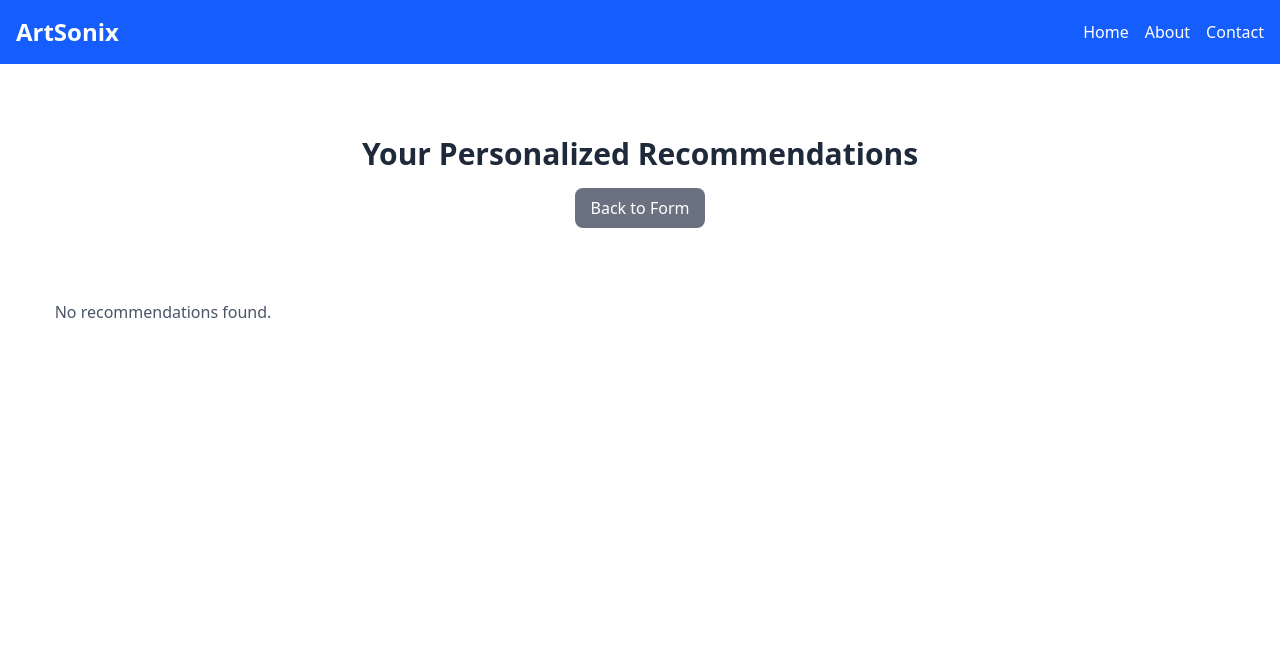
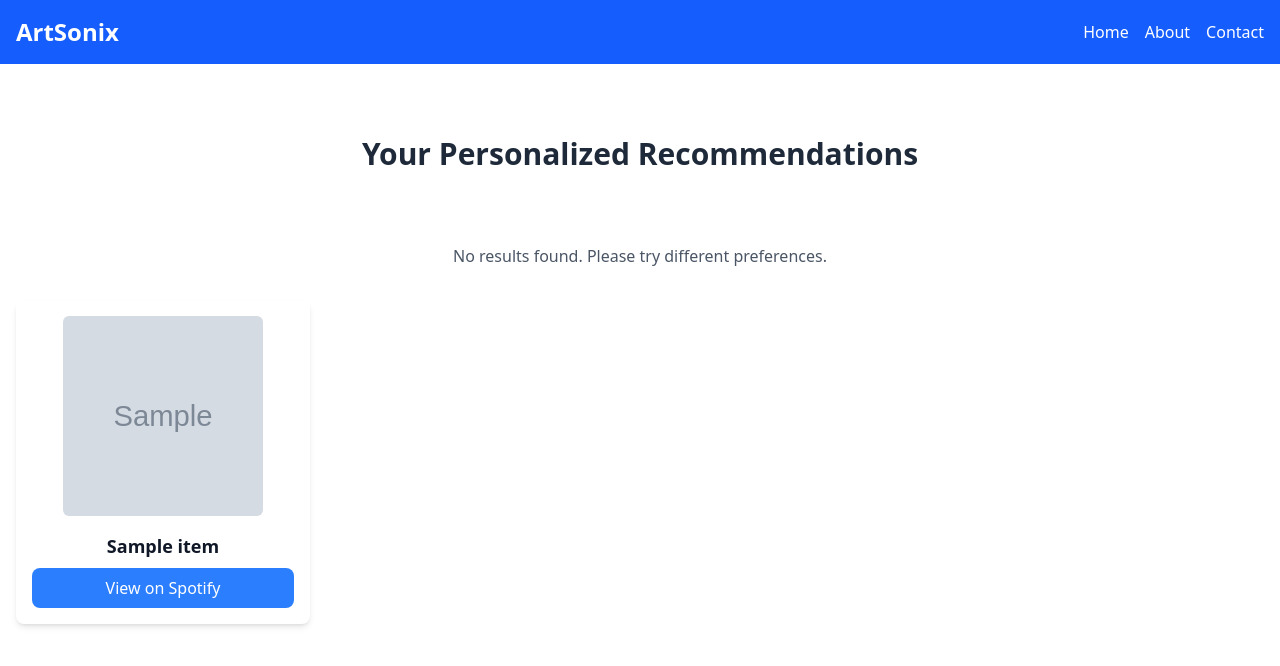
Before and after one commit to lawrence-ivan-reyes/acs-2930-artsonix, a Flask app: template templates/results.html in a window 1280 px wide. Shown: the top 666 px of the page. Run offline with Flask 3, Linux system fonts and the light colour scheme; the template is opened without the code that fills it: most values are stand-ins (such as "Sample title", 1, 10 or a date in 2020); grey boxes marked "Sample" are stand-in pictures; parts of the project's set-up code (start-up, migrations or seed data) failed here and were passed over.

Commit message:
updated results and styling

```diff
--- a/static/css/output.css
+++ b/static/css/output.css
@@ -521,6 +521,9 @@
   .fixed {
     position: fixed;
   }
+  .relative {
+    position: relative;
+  }
   .static {
     position: static;
   }
@@ -563,6 +566,9 @@
   .mt-6 {
     margin-top: calc(var(--spacing) * 6);
   }
+  .mt-8 {
+    margin-top: calc(var(--spacing) * 8);
+  }
   .mr-2 {
     margin-right: calc(var(--spacing) * 2);
   }
@@ -571,9 +577,6 @@
   }
   .mb-4 {
     margin-bottom: calc(var(--spacing) * 4);
-  }
-  .mb-10 {
-    margin-bottom: calc(var(--spacing) * 10);
   }
   .ml-2 {
     margin-left: calc(var(--spacing) * 2);
@@ -596,11 +599,11 @@
   .inline-block {
     display: inline-block;
   }
+  .aspect-square {
+    aspect-ratio: 1 / 1;
+  }
   .h-6 {
     height: calc(var(--spacing) * 6);
-  }
-  .h-48 {
-    height: calc(var(--spacing) * 48);
   }
   .min-h-screen {
     min-height: 100vh;
@@ -619,6 +622,9 @@
   }
   .max-w-7xl {
     max-width: var(--container-7xl);
+  }
+  .max-w-\[200px\] {
+    max-width: 200px;
   }
   .max-w-lg {
     max-width: var(--container-lg);
@@ -760,6 +766,10 @@
     --tw-font-weight: var(--font-weight-bold);
     font-weight: var(--font-weight-bold);
   }
+  .font-medium {
+    --tw-font-weight: var(--font-weight-medium);
+    font-weight: var(--font-weight-medium);
+  }
   .font-semibold {
     --tw-font-weight: var(--font-weight-semibold);
     font-weight: var(--font-weight-semibold);
@@ -778,6 +788,15 @@
   }
   .text-gray-800 {
     color: var(--color-gray-800);
+  }
+  .text-gray-900 {
+    color: var(--color-gray-900);
+  }
+  .text-purple-500 {
+    color: var(--color-purple-500);
+  }
+  .text-red-500 {
+    color: var(--color-red-500);
   }
   .text-white {
     color: var(--color-white);
@@ -812,13 +831,6 @@
     &:hover {
       @media (hover: hover) {
         background-color: var(--color-blue-600);
-      }
-    }
-  }
-  .hover\:bg-gray-600 {
-    &:hover {
-      @media (hover: hover) {
-        background-color: var(--color-gray-600);
       }
     }
   }
--- a/templates/base.html
+++ b/templates/base.html
@@ -39,7 +39,6 @@
     <link rel="preconnect" href="https://fonts.gstatic.com" crossorigin>
     <link href="https://fonts.googleapis.com/css2?family=Roboto:wght@100..900&display=swap" rel="stylesheet">
     <script src="{{ url_for('static', filename='script.js') }}"></script>
-    <link rel="icon" href="data:,">
 </head>
 <body>
     <nav class="bg-blue-600 p-4">
--- a/templates/results.html
+++ b/templates/results.html
@@ -1,40 +1,73 @@
 {% extends 'base.html' %}
+
 {% block content %}
 <header class="text-center py-10">
     <h2 class="text-3xl font-bold text-gray-800">Your Personalized Recommendations</h2>
-    <a href="/" class="inline-block mt-4 px-4 py-2 bg-gray-500 text-white rounded-lg hover:bg-gray-600">
-        Back to Form
-    </a>
 </header>
 
 <div class="px-4 py-8 max-w-7xl mx-auto">
-    <div id="results-container">
-        <ul id="combined-results" class="grid grid-cols-1 sm:grid-cols-2 md:grid-cols-3 lg:grid-cols-4 gap-6"></ul>
+    <div id="results">
+        <ul class="grid grid-cols-1 sm:grid-cols-2 md:grid-cols-3 lg:grid-cols-4 gap-6" id="artworks-grid"></ul>
     </div>
+
+    {% if results %}
+        <ul class="grid grid-cols-1 sm:grid-cols-2 md:grid-cols-3 lg:grid-cols-4 gap-6 mt-8">
+            {% for item in results %}
+                <li class="bg-white shadow-md rounded-lg p-4 hover:shadow-lg transition-transform transform hover:scale-105">
+                    <div class="relative w-full flex justify-center">
+                        <img src="{{ item.image if item.image else '/static/images/censored-image.png' }}"
+                             alt="{{ item.name }}"
+                             width="200" height="200"
+                             loading="lazy"
+                             class="w-full max-w-[200px] aspect-square object-cover rounded-md mb-4">
+                    </div>
+                    <h3 class="text-lg font-semibold truncate mb-2 text-gray-900 text-center">{{ item.name }}</h3>
+                    <p class="text-sm text-gray-600 mb-2 text-center">
+                        {% if item.type == 'playlist' %}
+                            <span class="text-blue-500 font-medium">Spotify Playlist</span>
+                        {% elif item.type == 'album' %}
+                            <span class="text-blue-500 font-medium">Spotify Album</span>
+                            <br>by {{ item.artist or "Unknown Artist" }} ({{ item.year or "N/A" }})
+                        {% elif item.type == 'artist' %}
+                            <span class="text-blue-500 font-medium">Spotify Artist</span>
+                        {% elif item.type == 'track' %}
+                            <span class="text-blue-500 font-medium">Spotify Track</span>
+                            <br>by {{ item.artist or "Unknown Artist" }} ({{ item.year or "N/A" }})
+                        {% elif item.type == 'artwork' %}
+                            <span class="text-purple-500 font-medium">MET Artwork</span>
+                            <br>by {{ item.artist or "Unknown Artist" }} ({{ item.year or "N/A" }})
+                        {% endif %}
+                    </p>
+                    <a href="{{ item.url }}" target="_blank" rel="noopener noreferrer"
+                       class="block text-center bg-blue-500 text-white py-2 rounded-lg hover:bg-blue-600">View on Spotify</a>
+                </li>
+            {% endfor %}
+        </ul>
+    {% else %}
+        <div class="text-center py-10">
+            <p class="text-red-500 text-lg font-semibold">No results found for your search.</p>
+            <p class="text-gray-600 mt-2">Try using a different keyword or selecting another mood.</p>
+            <a href="/" class="mt-4 inline-block bg-blue-500 text-white px-6 py-2 rounded-lg hover:bg-blue-600">Go Back & Search Again</a>
+        </div>
+    {% endif %}
 </div>
 
 <script>
-    // Combine Spotify and Met Museum results
-    const musicResults = JSON.parse(localStorage.getItem('musicResults')) || [];
-    const artworks = JSON.parse(localStorage.getItem('artworks')) || [];
-    const combinedResults = [...musicResults, ...artworks];
-    const resultsGrid = document.getElementById('combined-results');
-
-    if (combinedResults.length) {
-        resultsGrid.innerHTML = combinedResults.map(item => `
-            <li class="bg-white shadow-md rounded-lg p-4 hover:shadow-lg transition-transform transform hover:scale-105">
-                <img src="${item.image || item.primaryImageSmall || '/static/images/censored-image.png'}" alt="${item.name || item.title}" class="w-full h-48 object-cover rounded-md mb-4">
-                <h4 class="text-lg font-semibold truncate mb-2 text-center">${item.name || item.title}</h4>
-                <p class="text-sm text-gray-600 text-center">
-                    ${item.type ? `${item.type} by ${item.artist || 'Unknown'}` : `by ${item.artistDisplayName || 'Unknown Artist'}`}
-                </p>
-                <p class="text-sm text-gray-600 text-center">${item.objectDate || item.year || 'Unknown Date'}</p>
-                ${item.url ? `<a href="${item.url}" target="_blank" class="block text-center bg-blue-500 text-white py-2 rounded-lg hover:bg-blue-600 mt-2">View More</a>` : ''}
-            </li>
-        `).join('');
-    } else {
-        resultsGrid.innerHTML = '<p class="text-center text-gray-600">No recommendations found.</p>';
-    }
+    document.addEventListener("DOMContentLoaded", function() {
+        const artworks = JSON.parse(localStorage.getItem('artworks'));
+        if (artworks && artworks.length) {
+            document.getElementById('artworks-grid').innerHTML = artworks.map(artwork => `
+                <li class="bg-white shadow-md rounded-lg p-4 hover:shadow-lg transition-transform transform hover:scale-105">
+                    <img src="${artwork.primaryImageSmall}" alt="${artwork.title}" class="w-full max-w-[200px] aspect-square object-cover rounded-md mb-4">
+                    <h4 class="text-lg font-semibold text-center">${artwork.title}</h4>
+                    <p class="text-sm text-gray-600 text-center">Artist: ${artwork.artistDisplayName || 'Unknown'}</p>
+                    <p class="text-sm text-gray-600 text-center">Date: ${artwork.objectDate || 'Unknown'}</p>
+                    <p class="text-sm text-gray-600 text-center">Medium: ${artwork.medium || 'Unknown'}</p>
+                </li>
+            `).join('');
+        } else {
+            document.getElementById('results').innerHTML = `<p class="text-center text-gray-600">No results found. Please try different preferences.</p>`;
+        }
+    });
 </script>
-
 {% endblock %}
```
